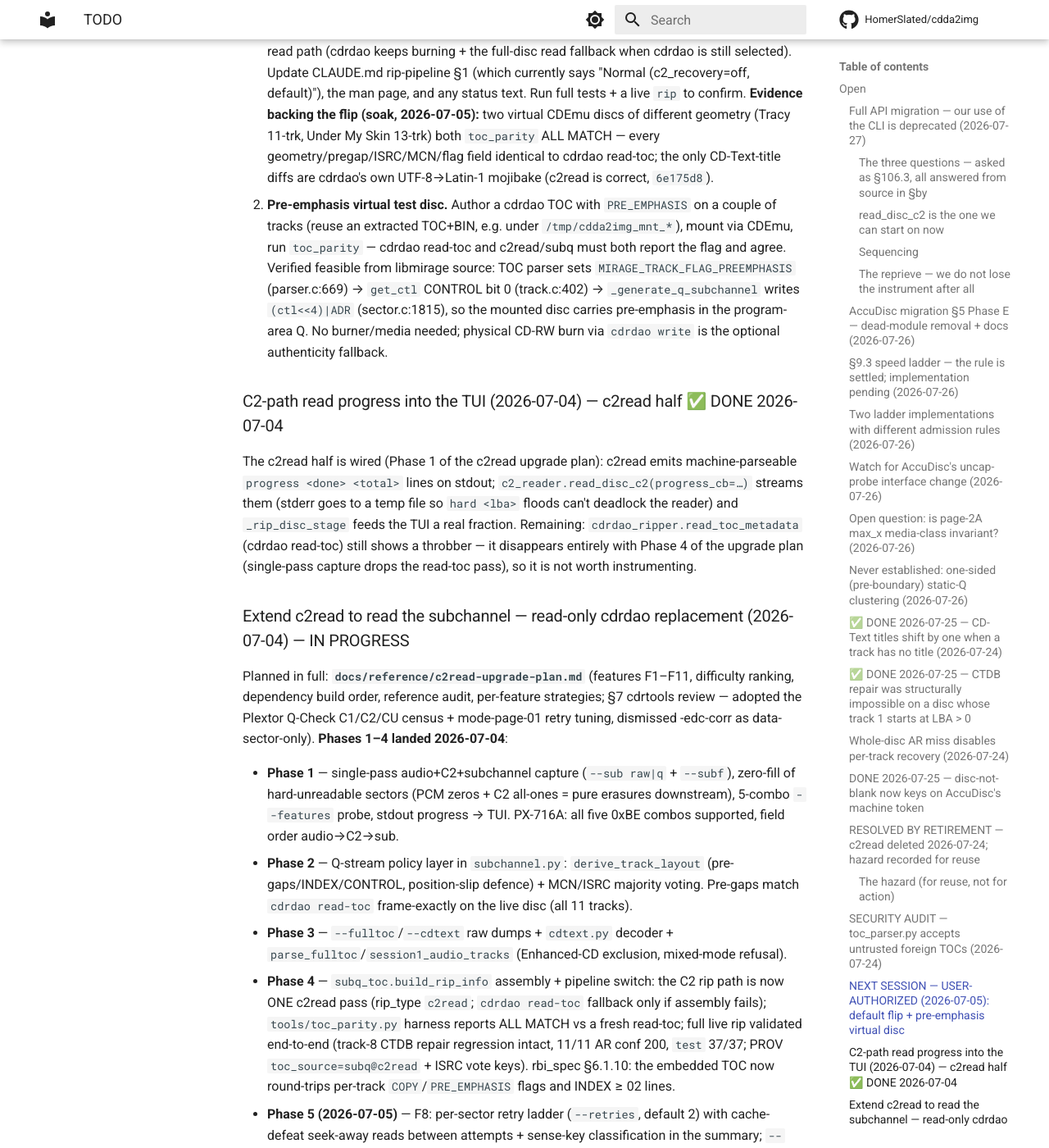
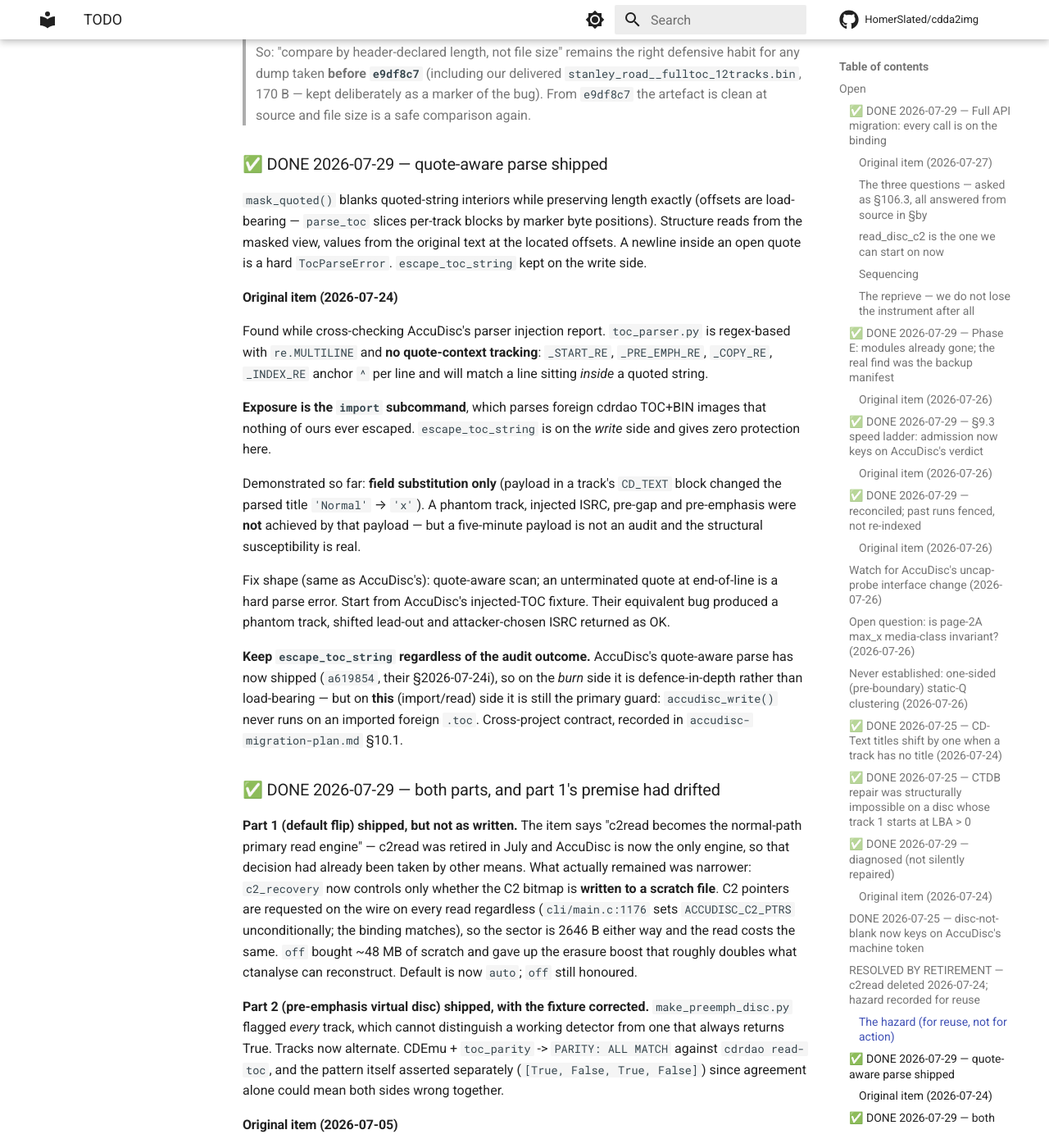
Before and after one commit to HomerSlated/cdda2img, an MkDocs documentation site: the page built from docs/reference/TODO.md, in a window 1280 px wide and 1400 px high, scrolled down 12035 px. Shown: the whole window at 82% size. Built offline with MkDocs 1.6.1 and Material for MkDocs 9.7.7, drawn with Linux system fonts in a browser that asks for light colours; comment, search, counter and statistics services are not loaded; some of the changed text lies outside the part shown.

Commit message:
feat(config): c2_recovery defaults to auto — plus TODO closure and one always-None field made explicit
**The default flip (user-authorised 2026-07-05), and its premise had drifted.**
The TODO said "c2read becomes the normal-path primary read engine". c2read was
retired in July and AccuDisc is now the only engine, so that decision had already
been taken by other means — the item was describing a world that no longer
existed. What actually remained is narrower and clearer:

`c2_recovery` controls exactly one thing — whether the C2 bitmap is *written to a
scratch file*. C2 pointers are requested on the wire on **every** read regardless
(`cli/main.c:1176` sets `ACCUDISC_C2_PTRS` unconditionally, and the binding was
made to match it this morning), so the sector is 2646 bytes either way and the
read takes exactly as long. `off` therefore bought ~48 MB of scratch and gave up
the erasure boost that roughly doubles what ctanalyse can reconstruct. Flipped to
`auto`; `off` stays honoured, with a test asserting so — a default flip must not
become a removal.

**CLAUDE.md's ladder section was still documenting the rule I replaced** two
commits ago (`req == page2a` as the strict rule). Now carries the three-rule
priority order with the Tracy numbers.

**AcoustID `_chain_to_mb`**: the deferral stands — the fix is one extra request
per row, the same cost declined for the Trk column, and the full-release fetch on
select recovers both fields. What changed is that the code now *states* that
`mb_release_group_id` and `original_release_date` are None on every AcoustID row,
because the release-group stub comes back empty under `inc=releases` (confirmed
live 2026-06-09). "Populated from a stub that is always empty" is
indistinguishable from "populated" at the call site, so the next reader either
chases a phantom bug or trusts an always-absent value.

**TODO.md**: seven items closed with their evidence — API migration, §9.3 ladder,
the two ladder implementations, the toc_parser security audit, Phase E, the
whole-disc AR miss, and the user-authorised pair. Each keeps its original text
under the outcome rather than being deleted, since two of them were closed
differently from how they were written and that difference is the useful part.

make check clean; 1447 tests.

Co-Authored-By: Claude Opus 5 <noreply@anthropic.com>

```diff
--- a/docs/reference/TODO.md
+++ b/docs/reference/TODO.md
@@ -2,7 +2,17 @@
 
 ## Open
 
-### Full API migration — our *use* of the CLI is deprecated (2026-07-27)
+### ✅ DONE 2026-07-29 — Full API migration: every call is on the binding
+
+All three calls (`read_disc_c2`, `write_disc`, `speed_ladder_rows`) are on the
+binding, and it imports in this project's own 3.10 venv — AccuDisc shipped an abi3
+extension (`py_limited_api`) so one artefact serves 3.10-3.14. Validated: whole-disc
+A/B/A (binding 112.69 s vs subprocess 112.75 s against a 3.68 s noise floor, PCM and
+C2 byte-identical), ladder cross-check to <=0.02x on all seven rungs, CD-Text capture
+byte-identical across transports, and a CDEmu burn round-tripped byte-identical.
+Remaining: a burn on physical media (needs a blank CD-R).
+
+#### Original item (2026-07-27)
 
 **Draft. Work starts next session.** The three calls left on the subprocess in the
 2026-07-27 default flip (`read_disc_c2`, `write_disc`, `speed_ladder_rows`) must move
@@ -129,7 +139,14 @@ Still true: **do not remove the subprocess code paths until all three are migrat
 A/B'd on media.** The reason is now "the acceptance instrument needs them", not "we are
 about to lose them".
 
-### AccuDisc migration §5 Phase E — dead-module removal + docs (2026-07-26)
+### ✅ DONE 2026-07-29 — Phase E: modules already gone; the real find was the backup manifest
+
+All §3 modules were already deleted and `sync.py` no longer warns. Checking that turned up
+worse: `scripts/backup.manifest` enumerated paths and had fallen ~70 files behind — 25 of 57
+source modules (including `accudisc_reader.py`), 44 of 58 tests and 38 of ~40 tools were
+outside every backup. `_load_manifest` now expands globs; 97 files -> 211.
+
+#### Original item (2026-07-26)
 
 The last unfinished phase of `accudisc-migration-plan.md`. §9 (validator, profiles,
 strict config) is complete and the snapshot pin is retired, so the soak condition is met.
@@ -139,7 +156,15 @@ Delete the §3 modules, update CLAUDE.md, close the plan.
 `Skipping missing: disc_reader.py` on every run — its manifest still lists modules that
 were deleted, which is the tidy-up this phase is for.
 
-### §9.3 speed ladder — the rule is settled; implementation pending (2026-07-26)
+### ✅ DONE 2026-07-29 — §9.3 speed ladder: admission now keys on AccuDisc's verdict
+
+Shipped. `req == page2a` gave `[48, 40, 32, 24, 8, 4]` on Tracy; the verdict rule gives
+`[40, 32, 24, 8, 4]`, matching AccuDisc's own `ladder admitted=` line. Three rules in
+priority order (verdict, then `req == page2a`, then `measured`), gated on "some row was
+**judged**" rather than "some row has a verdict" — `unknown` is truthy, and
+presence-gating would send a `points=1` probe to an empty ladder and the degrade guard.
+
+#### Original item (2026-07-26)
 
 Documented in `accudisc-migration-plan.md` §9.3 and the `drive_speed.admitted_ladder`
 docstring. **No fix shipped yet, but the design question is closed** — Keith ruled it
@@ -211,7 +236,16 @@ applies to any rule spanning the full ladder: timed window length is `min(req*75
 so 48/40/32× are length-comparable at 2250 sectors but 24× times 1800, 16× 1200, 8× 600,
 4× 300. Scope any collapse rule to length-comparable rungs.
 
-### Two ladder implementations with different admission rules (2026-07-26)
+### ✅ DONE 2026-07-29 — reconciled; past runs fenced, not re-indexed
+
+`tools/recovery_bench.py:probe_ladder` now delegates to `drive_speed.admitted_ladder`,
+which also stops it bypassing the seam (it spawned `accudisc` directly, so after the
+binding migration it would have measured the subprocess while the rip path measured the
+library). **Past runs are NOT re-indexed** — relabelling archived measurements changes
+what they mean, silently. New runs carry `ladder_rule = 'verdict@2026-07-29'` in the file
+header; runs without that key predate the change and are fenced by its absence.
+
+#### Original item (2026-07-26)
 
 `drive_speed.admitted_ladder` admits `page2a` only where `req == page2a`;
 `tools/recovery_bench.py:probe_ladder` admits **every** non-zero `page2a` regardless of
@@ -353,7 +387,14 @@ looking for. Two unit tests now pin the domain contract from both sides
 PCM buffer), because the hazard is a future "fix" that narrows the Python side and applies
 the shift twice.
 
-### Whole-disc AR miss disables per-track recovery (2026-07-24)
+### ✅ DONE 2026-07-29 — diagnosed (not silently repaired)
+
+`_ar_has_total_mismatch` + `_diagnose_total_ar_miss` run `detect_offset` on an all-tracks
+miss and record `ar_total_miss` / `ar_offset_candidates` / `ar_offset_suggests` in PROV.
+**Audio untouched by design**: a widely-pressed disc verifies at several offsets at once, so
+picking the winner would be choosing one pressing's cohort and calling it truth.
+
+#### Original item (2026-07-24)
 
 Same report, §2b. The Step-D CD-R readback contained **15 stereo samples of a transient read
 error** at LBA 327495 that two re-reads did not reproduce. Whether C2 flagged it is *not
@@ -482,7 +523,14 @@ CD-Text length pads for npacks 1..64).
 > `stanley_road__fulltoc_12tracks.bin`, 170 B — kept deliberately as a marker of the bug).
 > From `e9df8c7` the artefact is clean at source and file size is a safe comparison again.
 
-### SECURITY AUDIT — `toc_parser.py` accepts untrusted foreign TOCs (2026-07-24)
+### ✅ DONE 2026-07-29 — quote-aware parse shipped
+
+`mask_quoted()` blanks quoted-string interiors while preserving length exactly (offsets
+are load-bearing — `parse_toc` slices per-track blocks by marker byte positions). Structure
+reads from the masked view, values from the original text at the located offsets. A newline
+inside an open quote is a hard `TocParseError`. `escape_toc_string` kept on the write side.
+
+#### Original item (2026-07-24)
 
 Found while cross-checking AccuDisc's parser injection report. `toc_parser.py` is
 regex-based with `re.MULTILINE` and **no quote-context tracking**: `_START_RE`,
@@ -508,7 +556,24 @@ defence-in-depth rather than load-bearing — but on **this** (import/read) side
 still the primary guard: `accudisc_write()` never runs on an imported foreign `.toc`.
 Cross-project contract, recorded in `accudisc-migration-plan.md` §10.1.
 
-### NEXT SESSION — USER-AUTHORIZED (2026-07-05): default flip + pre-emphasis virtual disc
+### ✅ DONE 2026-07-29 — both parts, and part 1's premise had drifted
+
+**Part 1 (default flip) shipped, but not as written.** The item says "c2read becomes the
+normal-path primary read engine" — c2read was retired in July and AccuDisc is now the only
+engine, so that decision had already been taken by other means. What actually remained was
+narrower: `c2_recovery` now controls only whether the C2 bitmap is **written to a scratch
+file**. C2 pointers are requested on the wire on every read regardless (`cli/main.c:1176`
+sets `ACCUDISC_C2_PTRS` unconditionally; the binding matches), so the sector is 2646 B either
+way and the read costs the same. `off` bought ~48 MB of scratch and gave up the erasure boost
+that roughly doubles what ctanalyse can reconstruct. Default is now `auto`; `off` still honoured.
+
+**Part 2 (pre-emphasis virtual disc) shipped, with the fixture corrected.**
+`make_preemph_disc.py` flagged *every* track, which cannot distinguish a working detector from
+one that always returns True. Tracks now alternate. CDEmu + `toc_parity` -> `PARITY: ALL MATCH`
+against `cdrdao read-toc`, and the pattern itself asserted separately
+(`[True, False, True, False]`) since agreement alone could mean both sides wrong together.
+
+#### Original item (2026-07-05)
 
 The user gave the go-ahead for both; deferred to next session for execution.
 
@@ -732,7 +797,11 @@ log below.
 
 ### Minor / pre-existing
 
-- **AcoustID `_chain_to_mb` reads an empty release-group stub.** On the recording
+- **AcoustID `_chain_to_mb` reads an empty release-group stub.** *(2026-07-29: deferral
+  unchanged — the fix is one extra request per row, the cost declined for Trk, and the
+  full-release fetch on select recovers both fields. The CODE now states the
+  impossibility at the read site, because "populated from a stub that is always empty"
+  is indistinguishable from "populated" at the call site.)* On the recording
   endpoint, `inc=releases` does *not* embed the release-group's fields, so
   `rg.get("id")` and `rg.get("first-release-date")` are always None on the AcoustID
   path — `mb_release_group_id` and `original_release_date` have never populated there.
```
Also changed, not shown: CLAUDE.md (+2 -2 lines), 5 other files.
